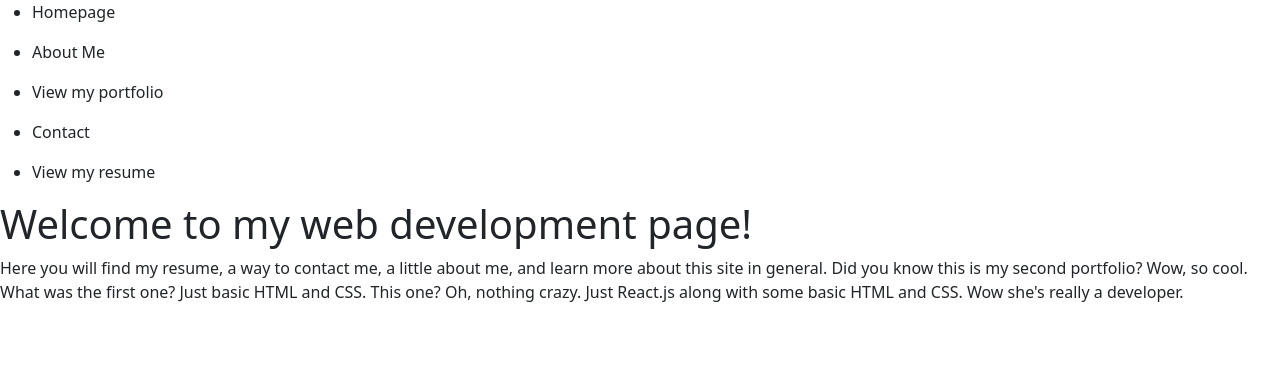
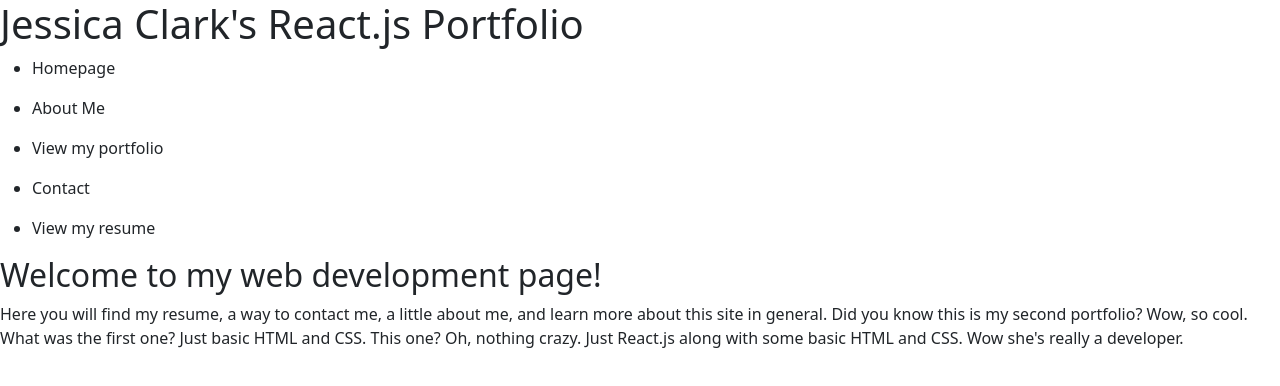
Before and after one commit to jessclark1234/react-portfolio, a React (Vite) app: page / in a window 1280 px wide. Shown: the top 386 px of the page. Built offline with nearby package versions, Linux system fonts and the light colour scheme.

Commit message:
fixed header

```diff
--- a/src/App.jsx
+++ b/src/App.jsx
@@ -34,6 +34,7 @@ export default function App() {
 
     return (
         <section>
+            <Header />
             <NavTabs currentPage={currentPage} pageChange={pageChange} />
             <main className='main'>{showPage()}</main>
         </section>
--- a/src/components/pages/About.jsx
+++ b/src/components/pages/About.jsx
@@ -1,9 +1,9 @@
 import React from 'react';
-import Header from './Header';
+
 export default function About() {
     return (
         <section>
-            <h1>About Me!</h1>
+            <h2>About Me!</h2>
             <h3>
                 Hi there! I started my Fullstack Web Development journey in September in 2023. I'm about to graduate my bootcamp with a certificate from University of California, Irvine. In this program I learned a lot.
                 <p>
--- a/src/components/pages/Contact.jsx
+++ b/src/components/pages/Contact.jsx
@@ -2,7 +2,7 @@ import React from 'react';
 export default function Contact() {
     return (
         <section>
-            <h1>Hey you should contact me!</h1>
+            <h2>Hey you should contact me!</h2>
             <form>
                 <ul>
                     <li>
--- a/src/components/pages/Header.jsx
+++ b/src/components/pages/Header.jsx
@@ -2,7 +2,7 @@ import React from "react";
 export default function Header() {
     return (
         <header>
-            <title>Jessica Clark's React.js Portfolio</title>
+            <h1>Jessica Clark's React.js Portfolio</h1>
         </header>
     );
 };
--- a/src/components/pages/Homepage.jsx
+++ b/src/components/pages/Homepage.jsx
@@ -2,7 +2,7 @@ import React from 'react';
 export default function Homepage() {
     return (
         <section>
-            <h1>Welcome to my web development page!</h1>
+            <h2>Welcome to my web development page!</h2>
             <p>
                 Here you will find my resume, a way to contact me, a little about me, and learn more about this site in general. Did you know this is my second portfolio? Wow, so cool. What was the first one? Just basic HTML and CSS. This one? Oh, nothing crazy. Just React.js along with some basic HTML and CSS. Wow she's really a developer.
             </p>
--- a/src/components/pages/Projects.jsx
+++ b/src/components/pages/Projects.jsx
@@ -2,7 +2,7 @@ import React from 'react';
 export default function Projects() {
     return (
         <section>
-            <h1>Check out some of my projects</h1>
+            <h2>Check out some of my projects</h2>
                 <ul>
                     <li>
                         <a class='' href='https://jessclark1234.github.io/weather-api-app/'><img src='./assets/projectPhotos/weatherAPI.png' alt='5 Day Weather API'></img></a>
--- a/src/components/pages/Resume.jsx
+++ b/src/components/pages/Resume.jsx
@@ -3,7 +3,7 @@ import React from 'react';
 export default function Resume() {
     return (
         <section>
-            <h1>Woah, hey there!</h1>
+            <h2>Woah, hey there!</h2>
             <h3>I think it would be really cool if you hired me! Here's my resume!</h3>
             <a href={PDF} download><button>Download this guy</button></a>
 
```
